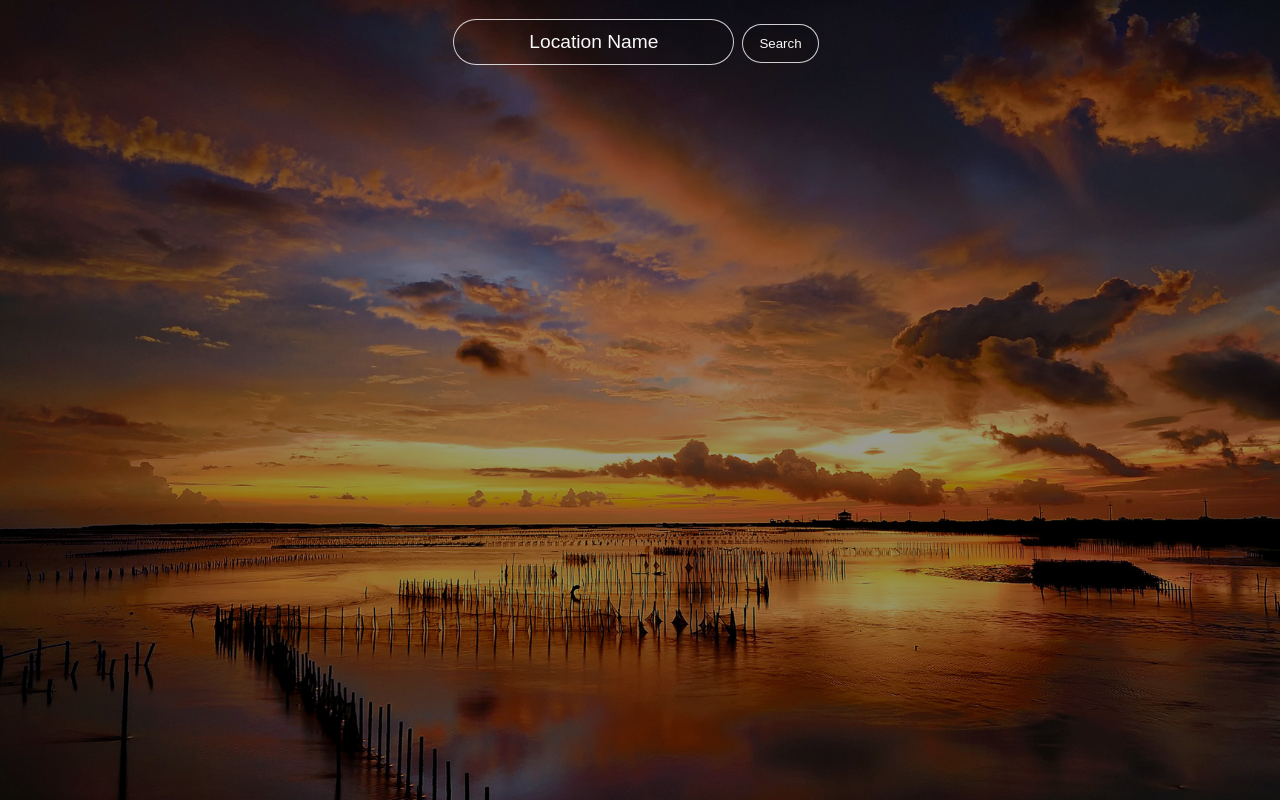
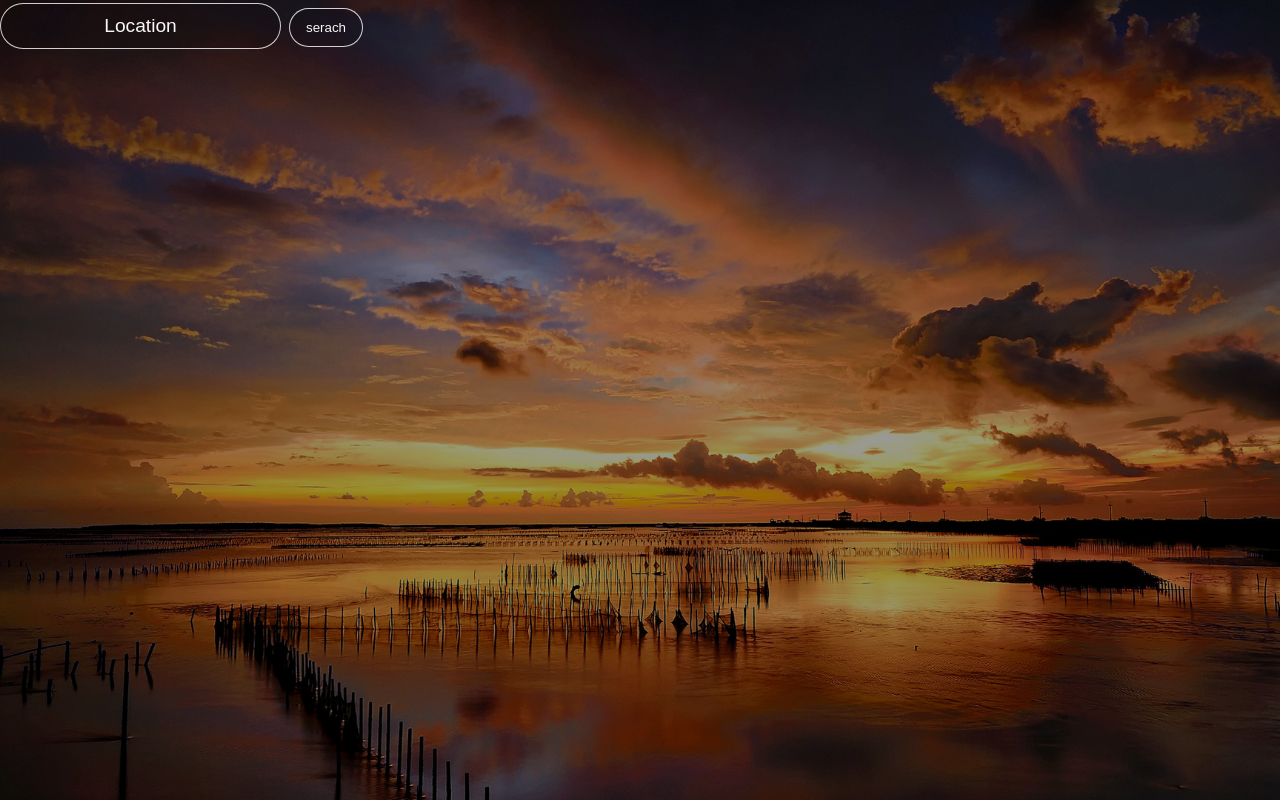
Before and after one commit to pkrishnavamsi0709/Vamsi-weather, a React (Create React App) app: page / in a window 1280 px wide. Built offline with nearby package versions, Linux system fonts and the light colour scheme.

Commit message:
Update App.js

```diff
--- a/src/App.js
+++ b/src/App.js
@@ -8,8 +8,11 @@ function App() {
   const [location,setLocation]=useState("");
   const [show,setShow]=useState(false);
   const [temp,settemp]=useState(0);
+  const [Pressure,setpressure]=useState(0);
   const [humidity,sethumidity]=useState(0.0);
   const [speed,setspeed]=useState(0.0);
+  const [rise,setrise]=useState("");
+  const [set,setset]=useState("");
   const [desc,setdesc]=useState("clody");
 
 
@@ -22,7 +25,10 @@ function App() {
         sethumidity(response.data.main.humidity);
         setspeed(response.data.wind.speed);
         setLocation(response.data.name);
-        setdesc(response.data.weather[0].main);
+        setpressure(response.data.main.pressure);
+        setdesc(response.data.weather[0].description);
+        setset(covertUnixToHour(response.data.sys.sunset));
+    setrise(covertUnixToHour(response.data.sys.sunrise));
         setShow(true);
       })
     }
@@ -34,51 +40,61 @@ function App() {
     sethumidity(response.data.main.humidity);
     setspeed(response.data.wind.speed);
     setLocation(response.data.name);
-    setdesc(response.data.weather[0].main);
+    setpressure(response.data.main.pressure);
+    setdesc(response.data.weather[0].description);
+    setset(covertUnixToHour(response.data.sys.sunset));
+    setrise(covertUnixToHour(response.data.sys.sunrise));
     setShow(true);
   })
     }
 
+    const covertUnixToHour= (input) => {
+      let date = new Date(input* 1000).toString();
+      let time = date.slice(16, 24);
+      return time;
+  }
+
 
   return (
-    <div className='app'>
-      <div  className="searchbox">
+    <div className={(typeof desc!= "undefined")
+    ?(desc === "clear sky" || desc === "few cloluds" || desc === "scatterd clouds")
+      ?"app warm"
+      :(desc === "broken clouds"|| desc === "shower rain" || desc === "rain")
+        ? "app rain"
+        :"app"
+    :"app"}>
+    <main>
+      <div className="search_box">
          <input
          value={location}
          onChange={event => setLocation(event.target.value)}
-        placeholder="Location Name"
+         placeholder="Location"
          onKeyPress={searchlocation}
-        type="text" />
-        <button onClick={buttonsearch}>Search</button>
+         type="text"
+         className='search_bar'/>
+         <button onClick={buttonsearch} className="search_btn">serach</button>
       </div>
-    {show && <div className='container'>
-     <div className="top">
-     <div className="location">
-      <p>{location}</p>
+      {show&&<div>
+        <div className='Location_box'>
+          <div className="location">{location}</div>
         </div>
-     <div className="temp">
-     <h2>{Math.round(temp)} &deg;C</h2>
+
+        <div className="temp_box">
+          <div className='temperature'>{Math.round(temp)}°C</div>
+          <div className='description'>{desc}</div>
+          <div></div>
+          <div className="check">SUN RISE :{rise} AM</div>
+          <div className="check">SUN SET :{set} PM</div>
         </div>
-      <div className="description">
-      <p>{desc}</p>
+        <div className='value_box'>
+          <p className='pre'>Pressure : {Pressure}hPa</p>
+          <p className='hum'>Humidity : {humidity}%</p>
+          <p className="speed">Speed : {Math.round(speed)}km/s</p>
         </div>
       </div>
-     <div className="bottom">
-     <div className="temper">
-      <p>Temperature</p>
-      <p className="value">{Math.round(temp)} &deg;C</p>
-      </div>
-      <div className="humidity">
-      <p>Humidity</p>
-      <p className="value">{humidity} %</p>
-      </div>
-      <div className="windspeed">
-      <p>Wind Speed</p>
-      <p className="value">{speed} Km/s</p>
-      </div>
-      </div>
-    </div> }
+      }
 
+    </main>
 
 
     </div>
```
Lines whose indentation alone changed are shown as unchanged.
